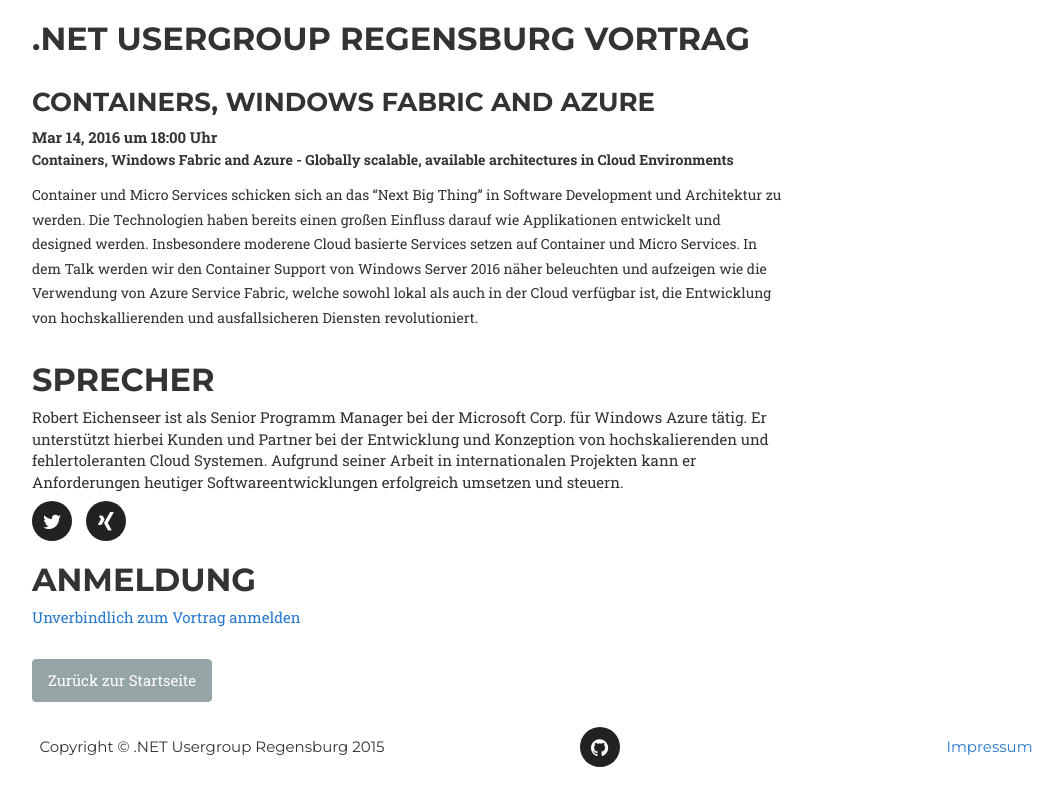
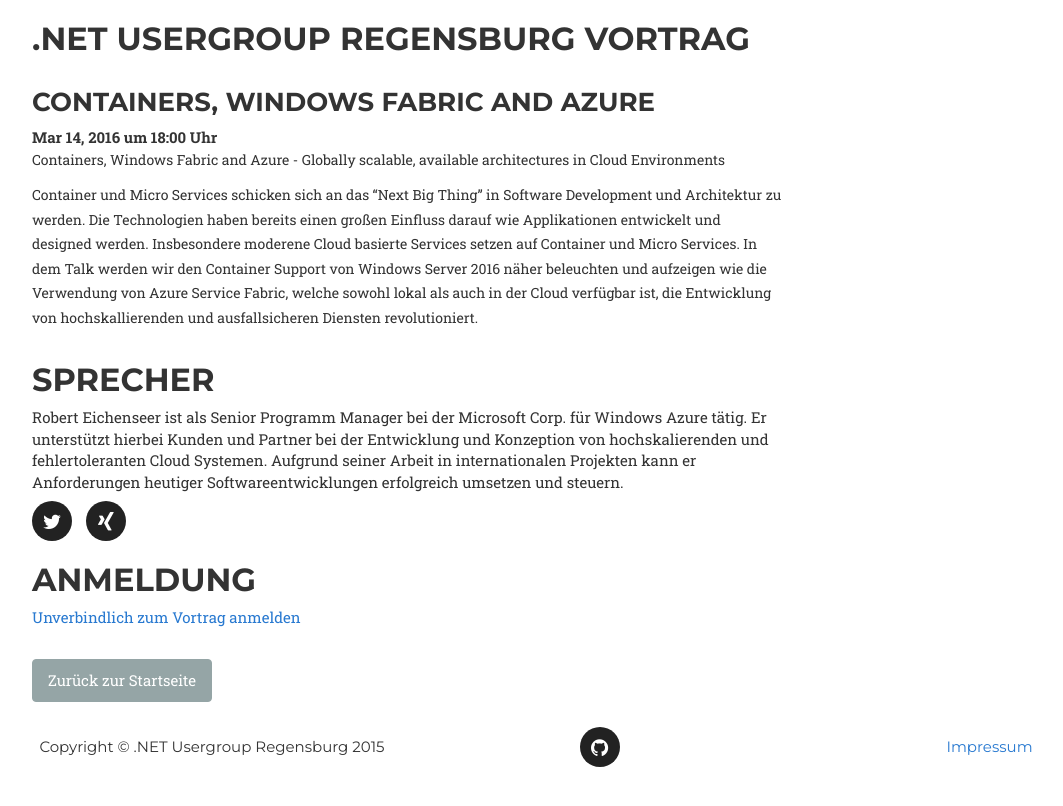
Before and after one commit to DotNetRegensburg/dotnetregensburg.github.io, a Jekyll site: the page built from _posts/2016-03-14-azure-containers.md, in a window 1280 px wide. Shown: the top 806 px of the page, without its empty margins (38-1101 px from the left). Built offline with Jekyll 4.4.1, drawn with Linux system fonts in a browser that asks for light colours; some web fonts are replaced.

Commit message:
Subtle change

```diff
--- a/_posts/2016-03-14-azure-containers.md
+++ b/_posts/2016-03-14-azure-containers.md
@@ -6,13 +6,13 @@
 doodle: w4dx5tqtfy8hyn8w
 speaker:
   name: Robert Eichenseer
-  description: Robert Eichenseer ist als Senior Programm Manager bei der Microsoft Corp. für Windows Azure tätig. Er unterstützt hierbei Kunden und Partner bei der Entwicklung und Konzeption von hochskalierenden und fehlertoleranten Cloud Systemen. Aufgrund seiner Arbeit in internationalen Projekten kann er Anforderungen heutiger Softwareentwicklungen erfolgreich umsetzen und steuern.
+  description: "Robert Eichenseer ist als Senior Programm Manager bei der Microsoft Corp. für Windows Azure tätig. Er unterstützt hierbei Kunden und Partner bei der Entwicklung und Konzeption von hochskalierenden und fehlertoleranten Cloud Systemen. Aufgrund seiner Arbeit in internationalen Projekten kann er Anforderungen heutiger Softwareentwicklungen erfolgreich umsetzen und steuern."
   social:
     - title: twitter
       url: https://twitter.com/reichenseer
     - title: xing
       url: https://www.xing.com/profile/Robert_Eichenseer
 ---
-**Containers, Windows Fabric and Azure - Globally scalable, available architectures in Cloud Environments**
+Containers, Windows Fabric and Azure - Globally scalable, available architectures in Cloud Environments
 
 Container und Micro Services schicken sich an das "Next Big Thing" in Software Development und Architektur zu werden. Die Technologien haben bereits einen großen Einfluss darauf wie Applikationen entwickelt und designed werden. Insbesondere moderene Cloud basierte Services setzen auf Container und Micro Services. In dem Talk werden wir den Container Support von Windows Server 2016 näher beleuchten und aufzeigen wie die Verwendung von Azure Service Fabric, welche sowohl lokal als auch in der Cloud verfügbar ist, die Entwicklung von hochskallierenden und ausfallsicheren Diensten revolutioniert.
```
